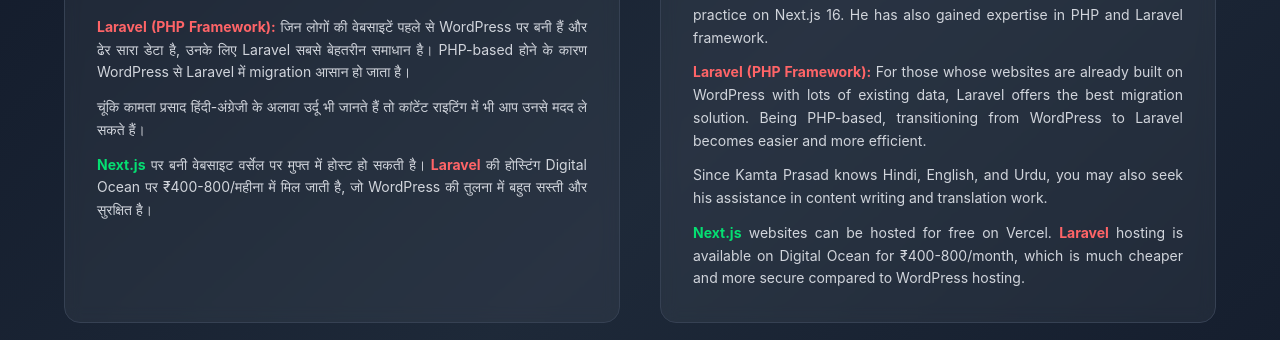
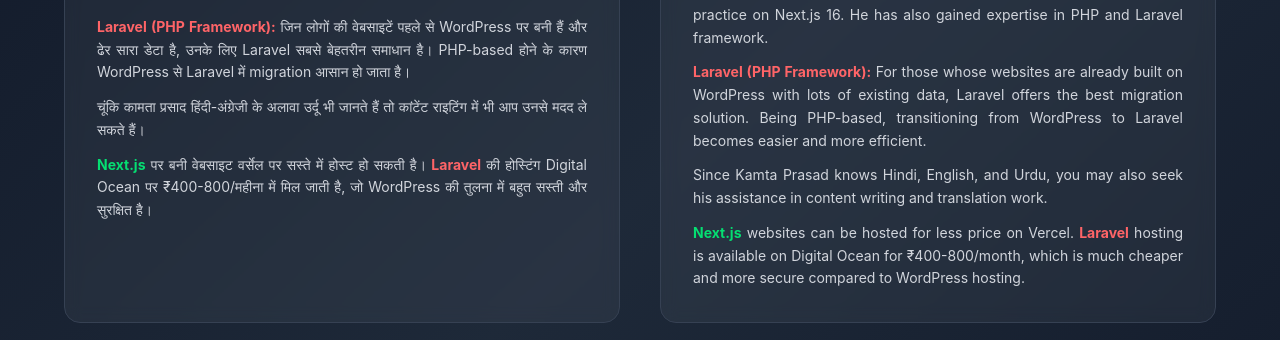
Before and after one commit to kp1153/creativesolutions, a Next.js app: page / in a window 1280 px wide. Shown: the part 9403-9743 px from the top of the page. Built offline with nearby package versions, Linux system fonts and the light colour scheme; no server answers.

Commit message:
force deploy

```diff
--- a/components/Footer.js
+++ b/components/Footer.js
@@ -51,7 +51,7 @@ export default function Footer() {
               </p>
               <p>
                 <strong className="text-green-400">Next.js</strong> पर बनी
-                वेबसाइट वर्सेल पर मुफ्त में होस्ट हो सकती है।{" "}
+                वेबसाइट वर्सेल पर सस्ते में होस्ट हो सकती है।{" "}
                 <strong className="text-red-400">Laravel</strong> की होस्टिंग
                 Digital Ocean पर ₹400-800/महीना में मिल जाती है, जो WordPress की
                 तुलना में बहुत सस्ती और सुरक्षित है।
@@ -97,7 +97,7 @@ export default function Footer() {
               </p>
               <p>
                 <strong className="text-green-400">Next.js</strong> websites can
-                be hosted for free on Vercel.{" "}
+                be hosted for less price on Vercel.{" "}
                 <strong className="text-red-400">Laravel</strong> hosting is
                 available on Digital Ocean for ₹400-800/month, which is much
                 cheaper and more secure compared to WordPress hosting.
```
